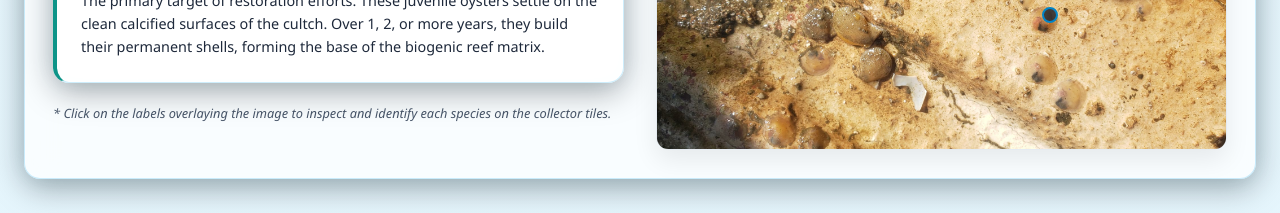
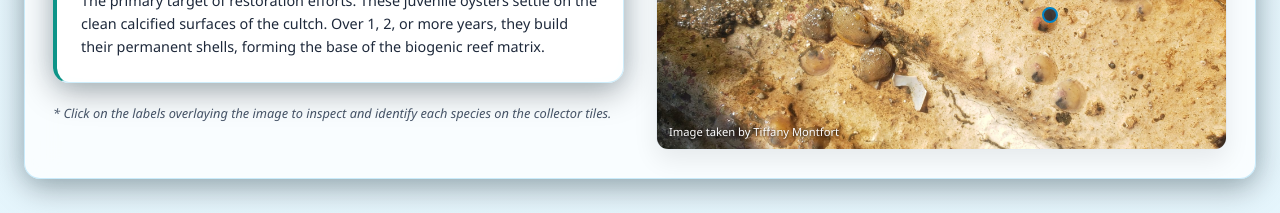
Before and after one commit to marcuarterolabrador-alt/pp, a React (Vite) app in the folder oyster-portal/: page / in a window 1280 px wide. Shown: the part 6320-6533 px from the top of the page. Built offline with nearby package versions, Linux system fonts and the light colour scheme.

Commit message:
fix: add photo credit overlay for Tiffany Montfort under the spat monitoring image

```diff
--- a/oyster-portal/src/components/SubstrateGrid.jsx
+++ b/oyster-portal/src/components/SubstrateGrid.jsx
@@ -135,6 +135,19 @@ export default function SubstrateGrid() {
               alt="Oyster spat on collector tiles"
               style={{ width: '100%', height: 'auto', objectFit: 'cover', display: 'block' }}
             />
+            <span
+              style={{
+                position: 'absolute',
+                bottom: '0.5rem',
+                left: '0.75rem',
+                color: '#ffffff',
+                fontSize: '0.7rem',
+                textShadow: '0 1px 3px rgba(0, 0, 0, 0.8)',
+                zIndex: 10,
+              }}
+            >
+              Image taken by Tiffany Montfort
+            </span>
 
             {/* Hotspot 1: Ostrea edulis spat */}
             <button
```
